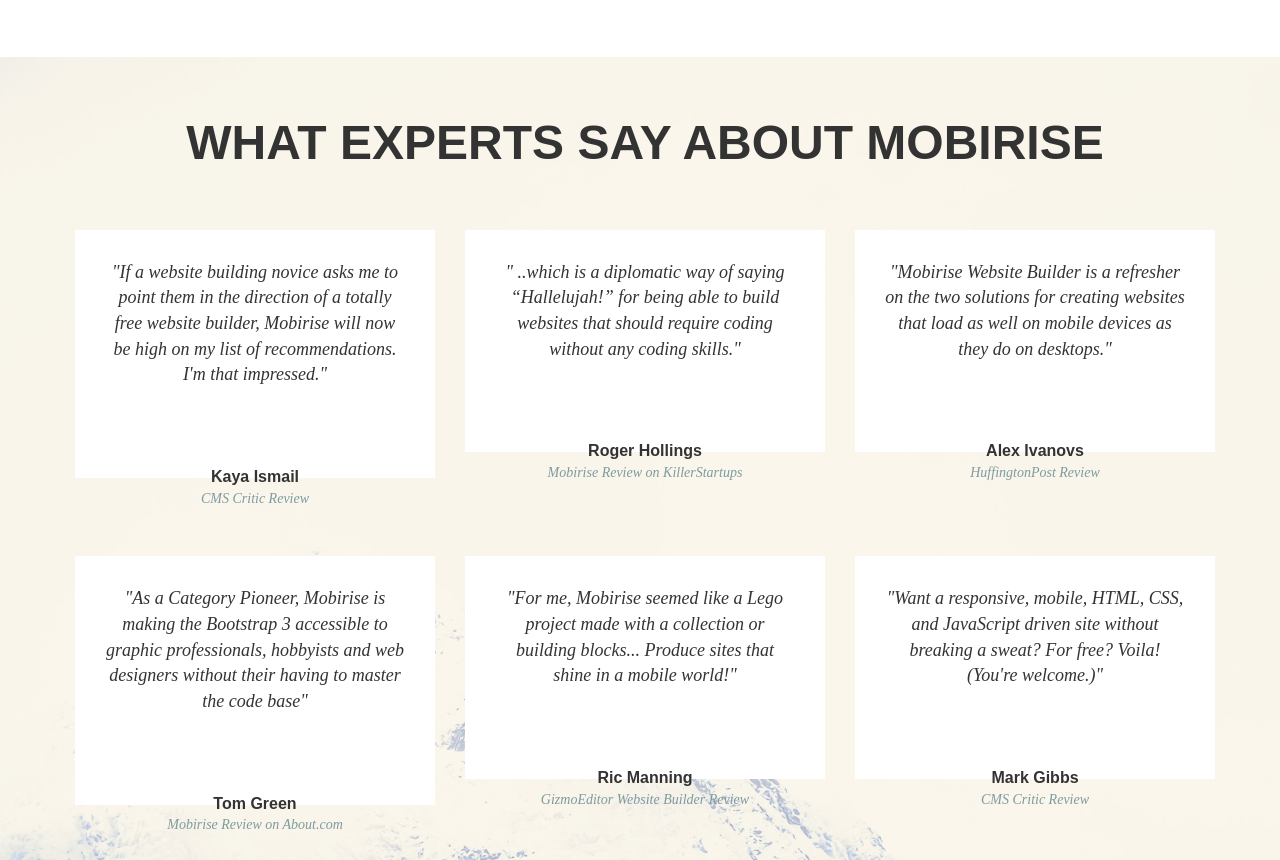
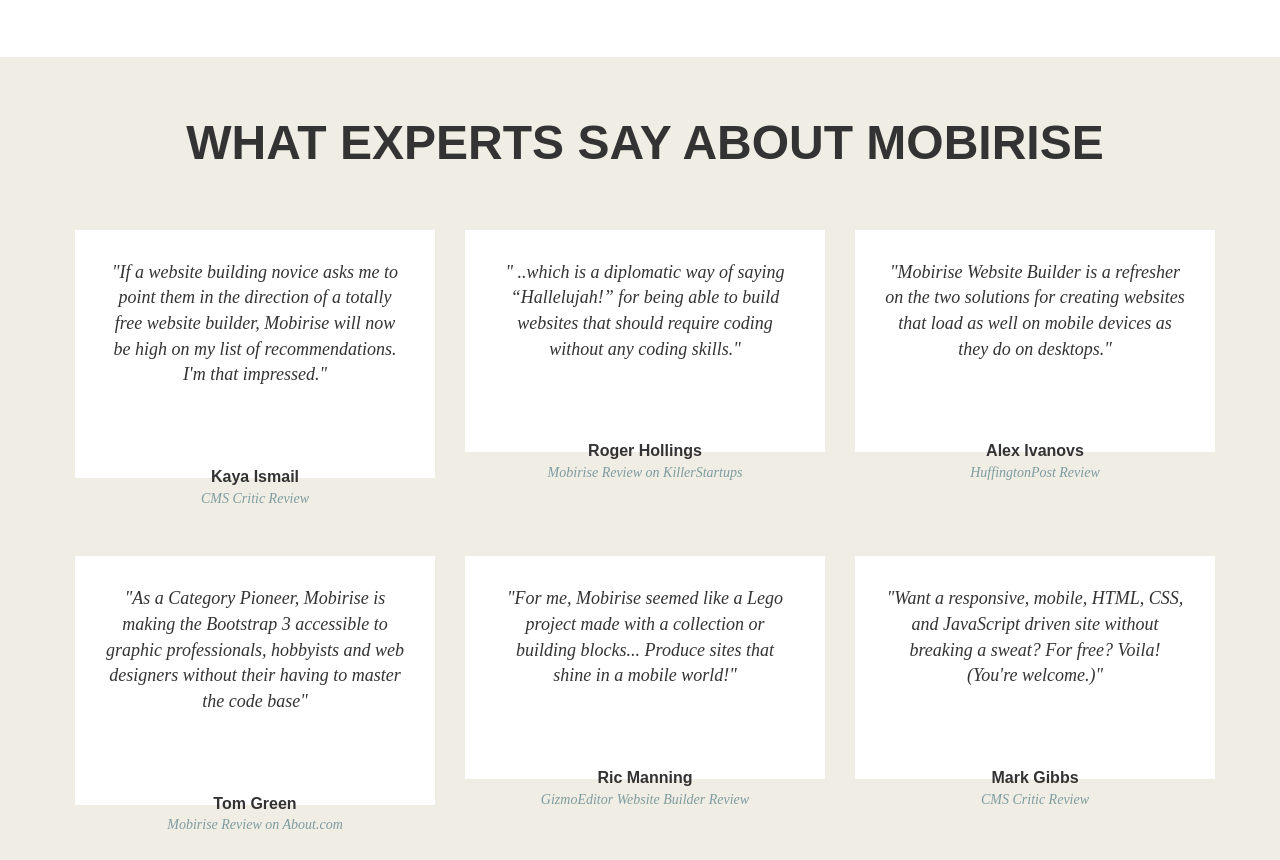
Before and after one commit to penghuitzu/penghuitzu.github.io, a plain HTML site: page homework2/index.html in a window 1280 px wide. Shown: the part 4250-5110 px from the top of the page. Drawn offline with nearby package versions, Linux system fonts and the light colour scheme.

Commit message:
cssmodify

```diff
--- a/homework2/css/style.css
+++ b/homework2/css/style.css
@@ -354,10 +354,7 @@ h3 {
 }
 
 .expert-say {
-    /*    background-color: #f0eee4;*/
-    background-image: url(../images/bg.jpg);
-    background-position: center;
-    background-size: cover;
+    background-color: #f0eee4;
 }
 
 .expert-say .thumbnail {
```
